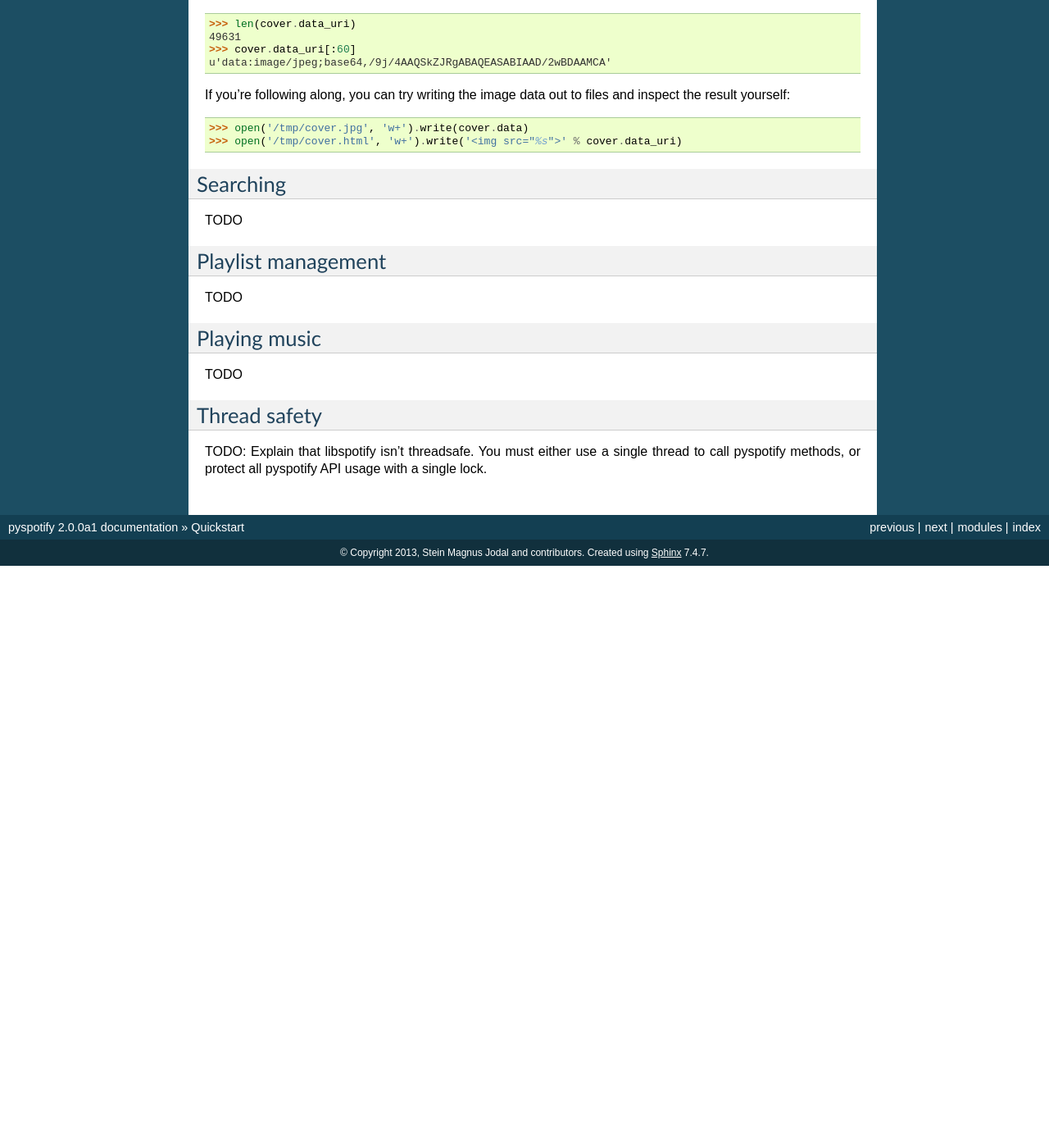
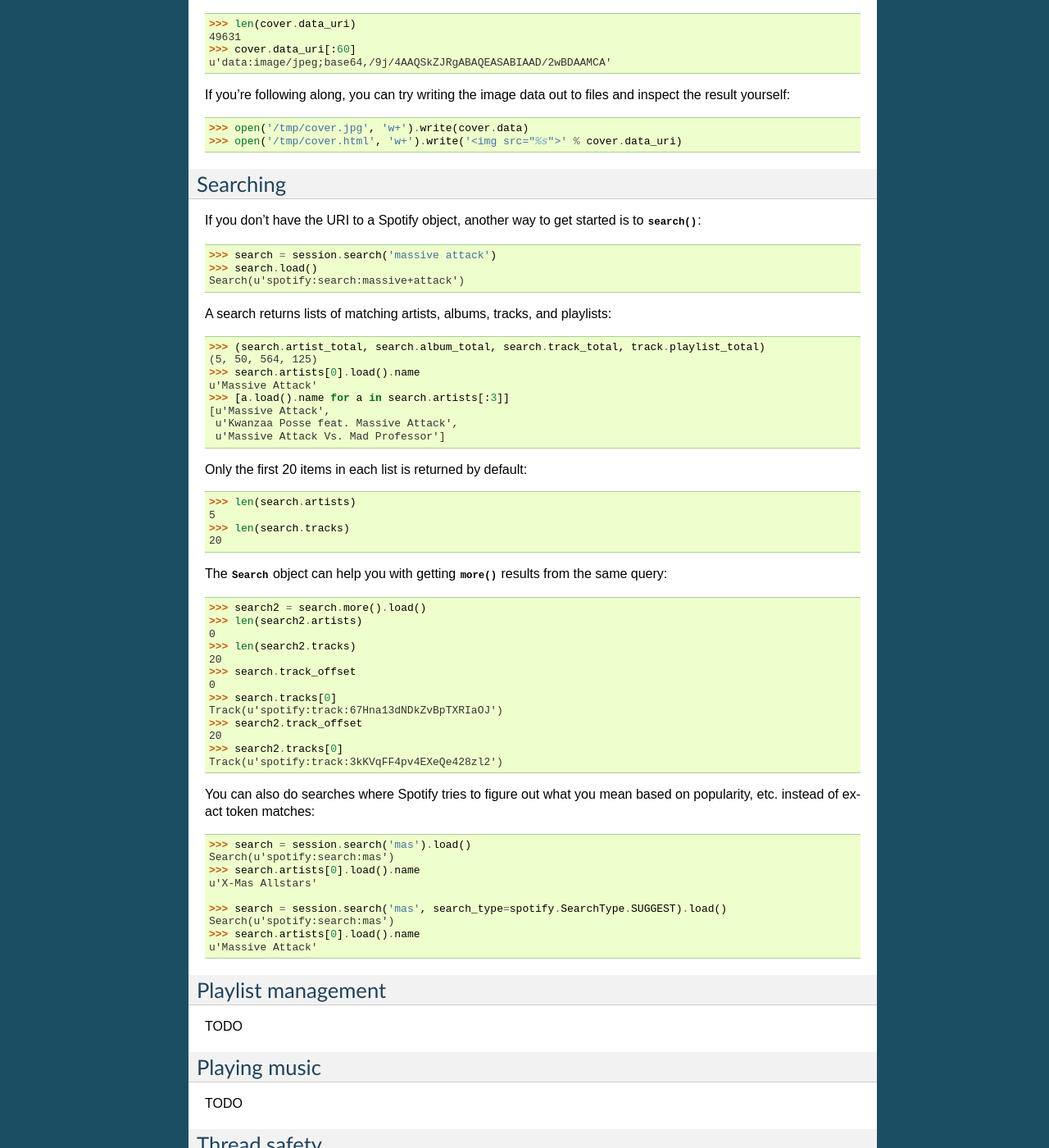
Before and after one commit to jodal/pyspotify, a Sphinx documentation site: the page built from docs/quickstart.rst, in a window 1280 px wide and 1400 px high, scrolled down 3923 px. Shown: the whole window at 82% size. Built offline with Sphinx 7.4.7, drawn with Linux system fonts in a browser that asks for light colours; before the commit the page ends 4613 px from its top, so only the background shows below that.

Commit message:
docs: Add searching to quickstart guide

```diff
--- a/docs/quickstart.rst
+++ b/docs/quickstart.rst
@@ -268,7 +268,60 @@ inspect the result yourself::
 Searching
 =========
 
-TODO
+If you don't have the URI to a Spotify object, another way to get started is
+to :meth:`~spotify.Session.search`::
+
+    >>> search = session.search('massive attack')
+    >>> search.load()
+    Search(u'spotify:search:massive+attack')
+
+A search returns lists of matching artists, albums, tracks, and playlists::
+
+    >>> (search.artist_total, search.album_total, search.track_total, track.playlist_total)
+    (5, 50, 564, 125)
+    >>> search.artists[0].load().name
+    u'Massive Attack'
+    >>> [a.load().name for a in search.artists[:3]]
+    [u'Massive Attack',
+     u'Kwanzaa Posse feat. Massive Attack',
+     u'Massive Attack Vs. Mad Professor']
+
+Only the first 20 items in each list is returned by default::
+
+    >>> len(search.artists)
+    5
+    >>> len(search.tracks)
+    20
+
+The :class:`~spotify.Search` object can help you with getting
+:meth:`~spotify.Search.more` results from the same query::
+
+    >>> search2 = search.more().load()
+    >>> len(search2.artists)
+    0
+    >>> len(search2.tracks)
+    20
+    >>> search.track_offset
+    0
+    >>> search.tracks[0]
+    Track(u'spotify:track:67Hna13dNDkZvBpTXRIaOJ')
+    >>> search2.track_offset
+    20
+    >>> search2.tracks[0]
+    Track(u'spotify:track:3kKVqFF4pv4EXeQe428zl2')
+
+You can also do searches where Spotify tries to figure out what you
+mean based on popularity, etc. instead of exact token matches::
+
+    >>> search = session.search('mas').load()
+    Search(u'spotify:search:mas')
+    >>> search.artists[0].load().name
+    u'X-Mas Allstars'
+
+    >>> search = session.search('mas', search_type=spotify.SearchType.SUGGEST).load()
+    Search(u'spotify:search:mas')
+    >>> search.artists[0].load().name
+    u'Massive Attack'
 
 
 Playlist management
```
